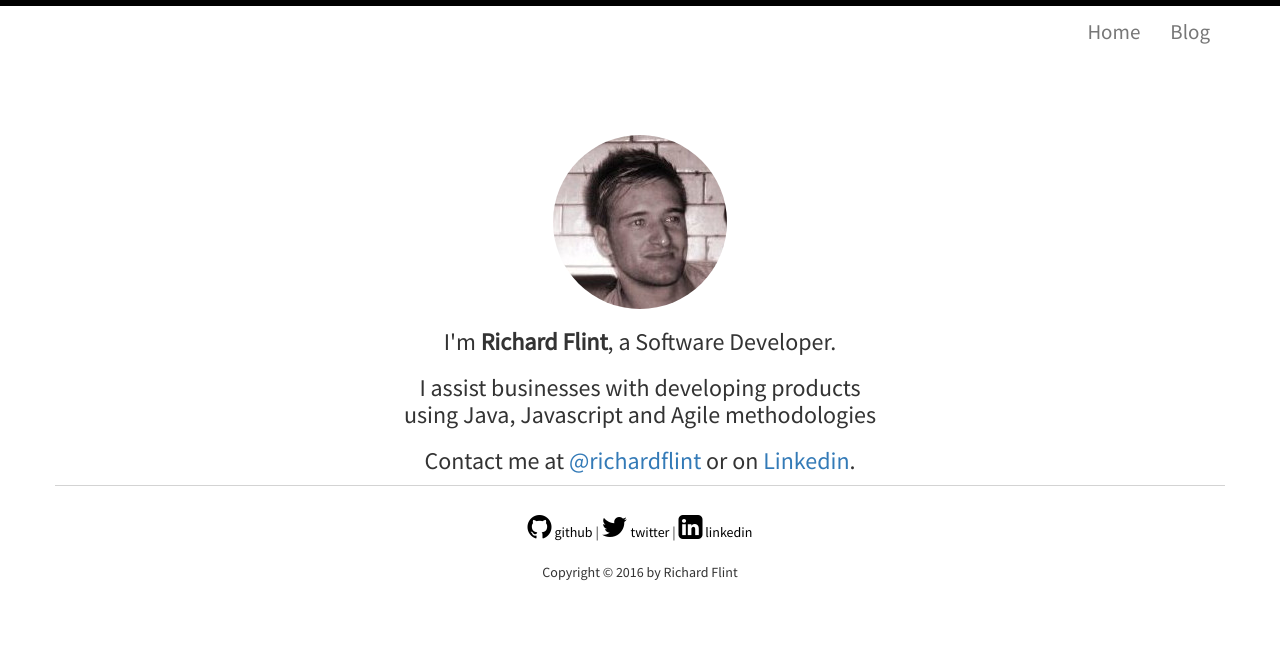
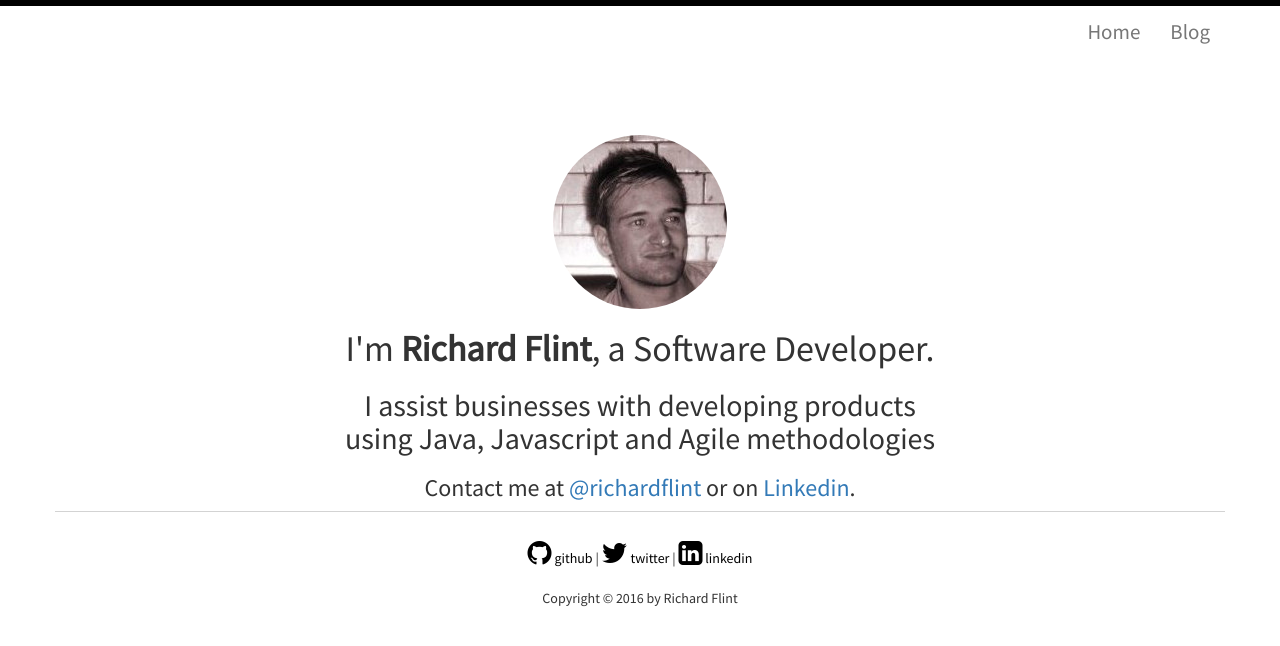
Before and after one commit to richardflint/richardflint.github.io, a Jekyll site: the page built from index.html, in a window 1280 px wide. Shown: the top 646 px of the page. Built offline with Jekyll 4.4.1, drawn with Linux system fonts in a browser that asks for light colours.

Commit message:
updated headers

```diff
--- a/index.html
+++ b/index.html
@@ -7,8 +7,8 @@ layout: default
     <img class="img-circle" src="/static/img/profile.jpg" alt="A profile image of me">
   </div>
 
-  <h3>I'm <strong>Richard Flint</strong>, a Software Developer.</h3>
-  <h3>I assist businesses with developing products <br/> using Java, Javascript and Agile methodologies</h3>
+  <h1>I'm <strong>Richard Flint</strong>, a Software Developer.</h1>
+  <h2>I assist businesses with developing products <br/> using Java, Javascript and Agile methodologies</h2>
   <h3>Contact me at <a href="https://twitter.com/richardflint">@richardflint</a> or on <a href="https://uk.linkedin.com/in/richardflint">Linkedin</a>.</h3>
 
 </section>
```
